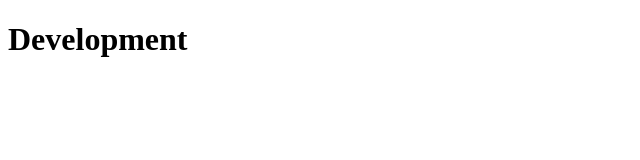
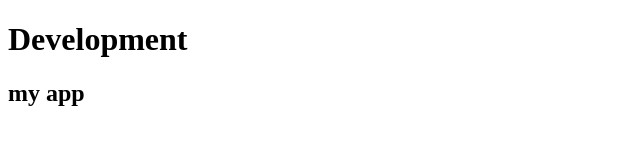
Before and after one commit to lincydiligent14-alt/CIcD-Demo, a plain HTML site: page index.html in a window 1280 px wide. Shown: the whole page, without its empty margins (0-640 px from the left). Drawn offline with Linux system fonts and the light colour scheme.

Commit message:
update index.html

```diff
--- a/index.html
+++ b/index.html
@@ -5,6 +5,7 @@
     <meta name="viewport" content="width=device-width, initial-scale=1.0">
     <title>cicd</title>
     <h1>Development</h1>
+    <h2>my app</h2>
 </head>
 <body>
 
```
